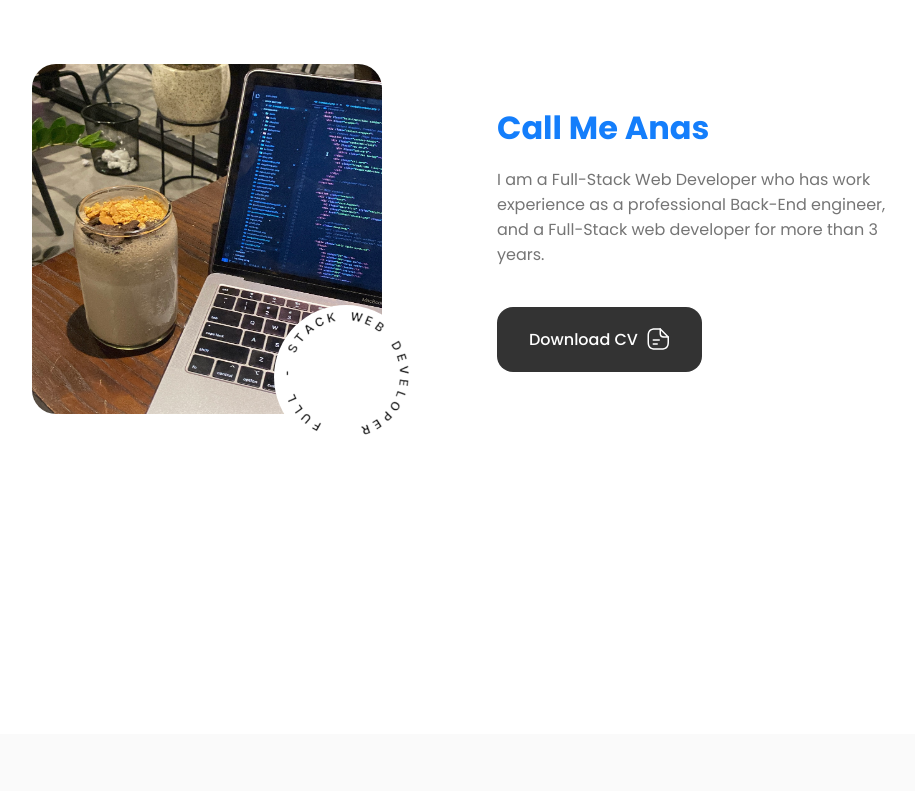
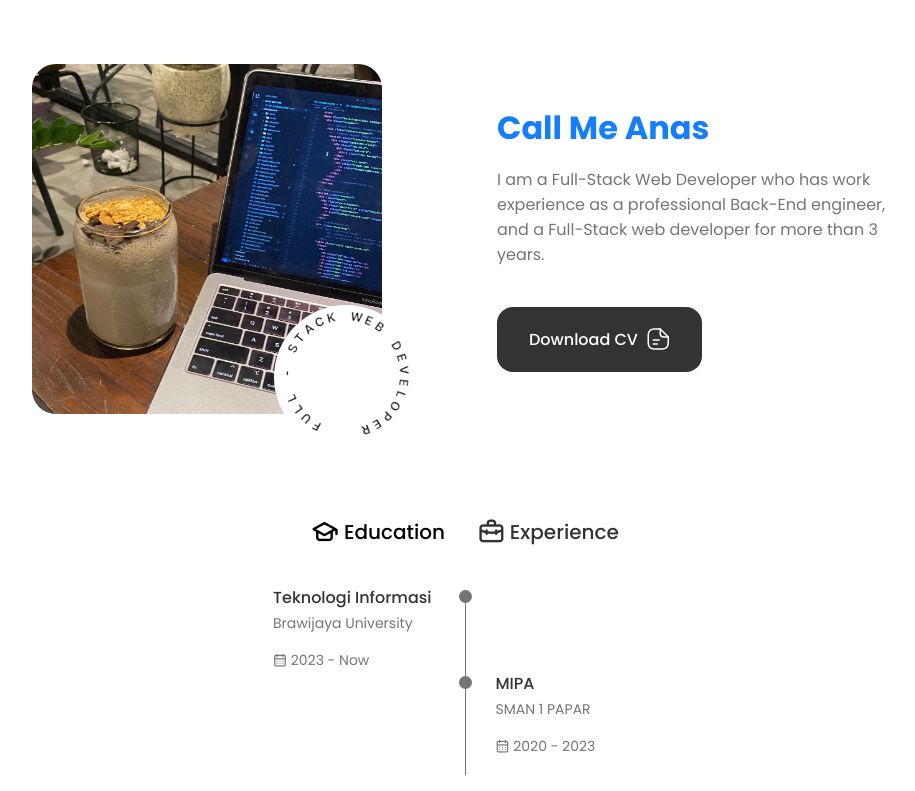
Before and after one commit to AnasKhalif/AnasKhalif, a React (Create React App) app: page / in a window 1280 px wide. Shown: the part 2268-3059 px from the top of the page, without its empty margins (175-1090 px from the left). Before the commit the page ends 3002 px from the top, so only its background shows below. Built offline with nearby package versions, Linux system fonts and the light colour scheme; grey boxes are pictures that could not be loaded.

Commit message:
feat page components journey

```diff
--- a/src/components/about/About.jsx
+++ b/src/components/about/About.jsx
@@ -3,6 +3,7 @@
 import Abouting from "../../assets/about1.jpg";
 import Fullstack from "../../assets/fullstack.png";
 import Memoji from "../../assets/memoji1.mp4";
+import Journey from "./Journey";
 
 function About() {
   return (
@@ -60,6 +61,7 @@
           </a>
         </div>
       </div>
+      <Journey />
     </section>
   );
 }
--- a/src/components/about/Journey.jsx
+++ b/src/components/about/Journey.jsx
@@ -1,7 +1,142 @@
-import React from "react";
+import React, { useState } from "react";
+// import { useState } from "react";
+import "./about.css";
 
 const Journey = () => {
-  return <div></div>;
+  const [toggleState, setToggleState] = useState(1);
+
+  const toggleTab = (index) => {
+    setToggleState(index);
+  };
+
+  return (
+    <div className="journey">
+      <div className="journey__container container">
+        <div className="journey__tabs">
+          <div
+            className={
+              toggleState === 1
+                ? "journey__button journey__active button--flex"
+                : "journey__button button--flex"
+            }
+            onClick={() => toggleTab(1)}
+          >
+            <i className="uil uil-graduation-cap journey__icon"></i> Education
+          </div>
+
+          <div
+            className={
+              toggleState === 2
+                ? "journey__button journey__active button--flex"
+                : "journey__button button--flex"
+            }
+            onClick={() => toggleTab(2)}
+          >
+            <i className="uil uil-briefcase-alt journey__icon"></i> Experience
+          </div>
+        </div>
+
+        <div className="journey__sections">
+          <div
+            className={
+              toggleState === 1
+                ? "journey__content journey__content-active"
+                : "journey__content"
+            }
+          >
+            <div className="journey__data">
+              <div>
+                <h3 className="journey__title">Teknologi Informasi</h3>
+                <span className="journey__subtitle">Brawijaya University</span>
+                <div className="journey__calender">
+                  <i className="uil uil-calendar-alt"></i> 2023 - Now
+                </div>
+              </div>
+
+              <div>
+                <span className="journey__rounder"></span>
+                <span className="journey__line"></span>
+              </div>
+            </div>
+
+            <div className="journey__data">
+              <div></div>
+
+              <div>
+                <span className="journey__rounder"></span>
+                <span className="journey__line"></span>
+              </div>
+
+              <div>
+                <h3 className="journey__title">MIPA</h3>
+                <span className="journey__subtitle">SMAN 1 PAPAR</span>
+                <div className="journey__calender">
+                  <i className="uil uil-calendar-alt"></i> 2020 - 2023
+                </div>
+              </div>
+            </div>
+          </div>
+
+          <div
+            className={
+              toggleState === 2
+                ? "journey__content journey__content-active"
+                : "journey__content"
+            }
+          >
+            <div className="journey__data">
+              <div>
+                <h3 className="journey__title">Full - Stack Web Developer</h3>
+                <span className="journey__subtitle">
+                  Dinas Peternakan Kab.Batu Malang
+                </span>
+                <div className="journey__calender">
+                  <i className="uil uil-calendar-alt"></i> Maret 2024 - Now
+                </div>
+              </div>
+
+              <div>
+                <span className="journey__rounder"></span>
+                <span className="journey__line"></span>
+              </div>
+            </div>
+
+            <div className="journey__data">
+              <div></div>
+
+              <div>
+                <span className="journey__rounder"></span>
+                <span className="journey__line"></span>
+              </div>
+
+              <div>
+                <h3 className="journey__title">Full - Stack Web Developer</h3>
+                <span className="journey__subtitle">Kios Punden Tani</span>
+                <div className="journey__calender">
+                  <i className="uil uil-calendar-alt"></i> 4 Months
+                </div>
+              </div>
+            </div>
+
+            <div className="journey__data">
+              <div>
+                <h3 className="journey__title">Data Entry</h3>
+                <span className="journey__subtitle">Kios Punden Tani</span>
+                <div className="journey__calender">
+                  <i className="uil uil-calendar-alt"></i> 2 months
+                </div>
+              </div>
+
+              <div>
+                <span className="journey__rounder"></span>
+                <span className="journey__line"></span>
+              </div>
+            </div>
+          </div>
+        </div>
+      </div>
+    </div>
+  );
 };
 
 export default Journey;
--- a/src/components/about/about.css
+++ b/src/components/about/about.css
@@ -71,7 +71,124 @@
     width: 13rem;
 }
 
+
+
+
+
+
+/*Styling Journey*/
+.journey {
+    padding-top: 6rem;
+}
+
+.journey__container {
+    max-width: 768px;
+}
+
+.journey__tabs {
+    display: flex;
+    justify-content: center;
+    margin-bottom: var(--mb-2);
+}
+
+.journey__button {
+    font-size: var(--h3-font-size);
+    font-weight: var(--font-medium);
+    color: var(--title-color);
+    margin: 0 var(--mb-1);
+    cursor: pointer;
+}
+
+.journey__button:hover {
+    color: var(--title-color-dark);
+}
+
+.journey__icon {
+    font-size: 1.8rem;
+    margin-right: var(--mb-0-25);
+}
+
+.journey__active {
+    color: var(--title-color-dark);
+}
+
+.journey__sections {
+    display: grid;
+    grid-template-columns: 0.5fr;
+    justify-content: center;
+}
+
+.journey__content {
+    display: none;
+}
+
+.journey__content-active {
+    display: block;
+}
+
+.journey__data {
+    display: grid;
+    grid-template-columns: 1fr max-content 1fr;
+    column-gap: 1.5rem;
+}
+
+.journey__title {
+    font-size: var(--normal-font-size);
+    font-weight: var(--font-medium);
+}
+
+.journey__subtitle {
+    display: inline-block;
+    font-size: var(--small-font-size);
+    margin-bottom: var(--mb-1);
+}
+
+.journey__calender {
+    font-size: var(--small-font-size);
+}
+
+.journey__rounder {
+    display: inline-block;
+    width: 13px;
+    height: 13px;
+    background-color: var(--text-color);
+    border-radius: 50%;
+}
+
+.journey__line {
+    display: block;
+    width: 1px;
+    height: 100%;
+    background-color: var(--text-color);
+    transform: translate(6px, -7px);
+}
+
+
+
+
+
+
+
+
+
+
+
+
+
+
+
+
+
+
+
+
+
+
 @media screen and (max-width: 900px) {
+
+    .journey__container {
+        margin-left: auto;
+    }
 
     .memoji {
         display: none;
@@ -109,6 +226,11 @@
 
 @media screen and (max-width: 768px) {
 
+    .journey__container {
+        margin-left: var(--mb-1-5);
+        margin-right: var(--mb-1-5);
+    }
+
     .about__section {
         padding-top: 6rem;
     }
@@ -128,6 +250,14 @@
 }
 
 @media screen and (max-width: 576px) {
+
+    .journey__sections {
+        grid-template-columns: initial;
+    }
+
+    .journey__button {
+        margin: 0 var(--mb-0-75);
+    }
 
     .about__section {
         padding: 5rem 0;
@@ -157,6 +287,10 @@
 
 @media screen and (max-width: 350px) {
 
+    .journey__data {
+        gap: 0.5rem;
+    }
+
     .about__img {
         width: 150px;
         height: 150px;
```
